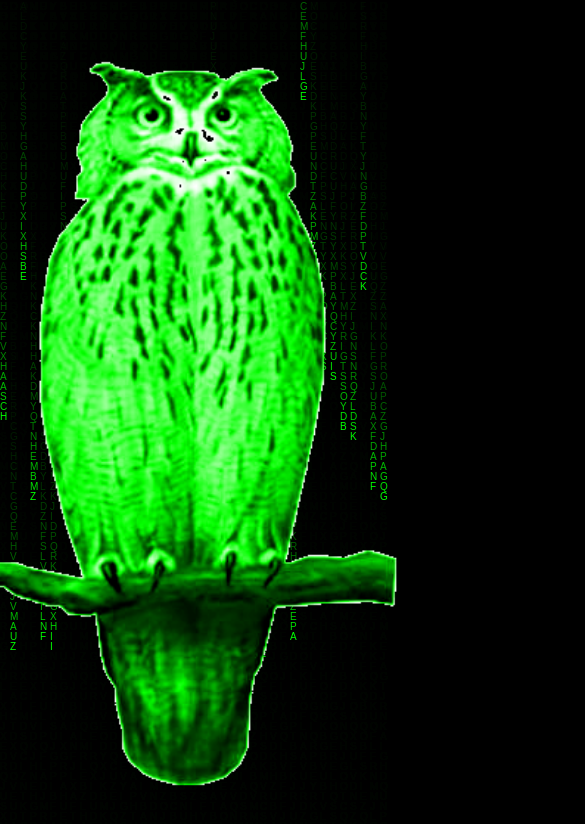
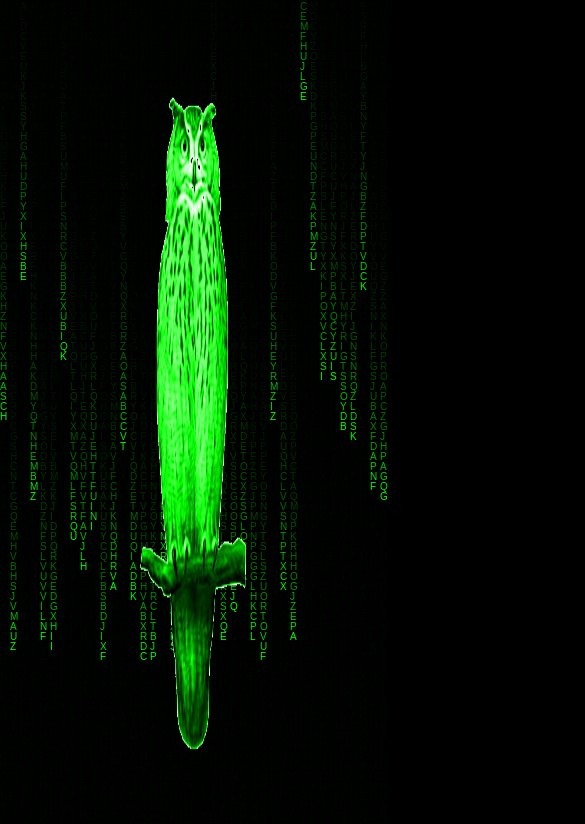
Before and after one commit to Bleidhu/index, a plain HTML site: page puchacze.html in a window 390 px wide. Shown: the whole page, 585 px wide, since content can reach past the window. Drawn offline with Linux system fonts and the light colour scheme.

Commit message:
1.11 better image scale

```diff
--- a/puchacze.html
+++ b/puchacze.html
@@ -13,7 +13,7 @@
 </head>
     <body>
         <div class="content" style="color: green">
-            <img src="./sowmat.png" height="100%"/>
+            <img src="./sowmat.png"/>
         </div>
         <canvas></canvas>
         <script src="./scriptzdj.js"></script>
--- a/stylzdj.css
+++ b/stylzdj.css
@@ -11,9 +11,17 @@ canvas
 .content{
 	width: 100%;
 	height: 100%;
-      position:absolute;
-      z-index:0;
-  		display: flex;
-  		justify-content: center;
-  		align-items: center;
+    position:absolute;
+    z-index:0;
+  	display: flex;
+  	justify-content: center;
+  	align-items: center;
 }
+  img {
+    height:90vh;
+  }
+@media only screen and (max-width: 600px) {
+  img {
+    width:50vw;
+  }
+}
```
Also changed, not shown: jastrzebie.html (+1 -1 lines), wiewiorki.html (+1 -1 lines).
